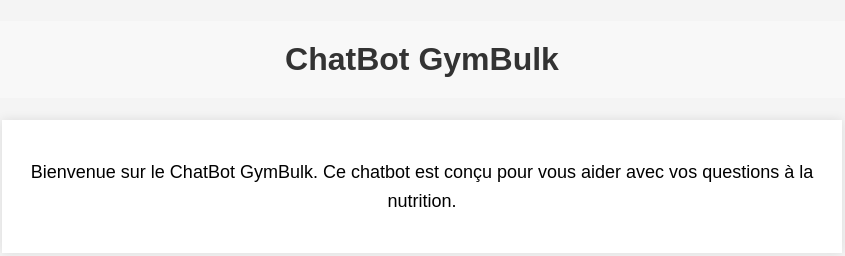
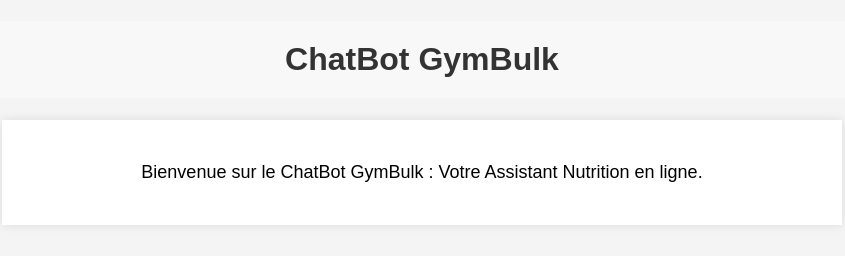
Before and after one commit to valentinvqe/valentinvqe.github.io, a plain HTML site: page index.html in a window 1280 px wide. Shown: the whole page, without its empty margins (218-1063 px from the left). Drawn offline with Linux system fonts and the light colour scheme.

Commit message:
Update index.html

```diff
--- a/index.html
+++ b/index.html
@@ -36,7 +36,7 @@
 <body>
     <h1>ChatBot GymBulk</h1>
     <div class="container">
-        <p>Bienvenue sur le ChatBot GymBulk. Ce chatbot est conçu pour vous aider avec vos questions à la nutrition.</p>
+        <p>Bienvenue sur le ChatBot GymBulk : Votre Assistant Nutrition en ligne.</p>
         <!-- Ajoutez ici d'autres éléments HTML et du contenu au besoin -->
     </div>
 </body>
```
